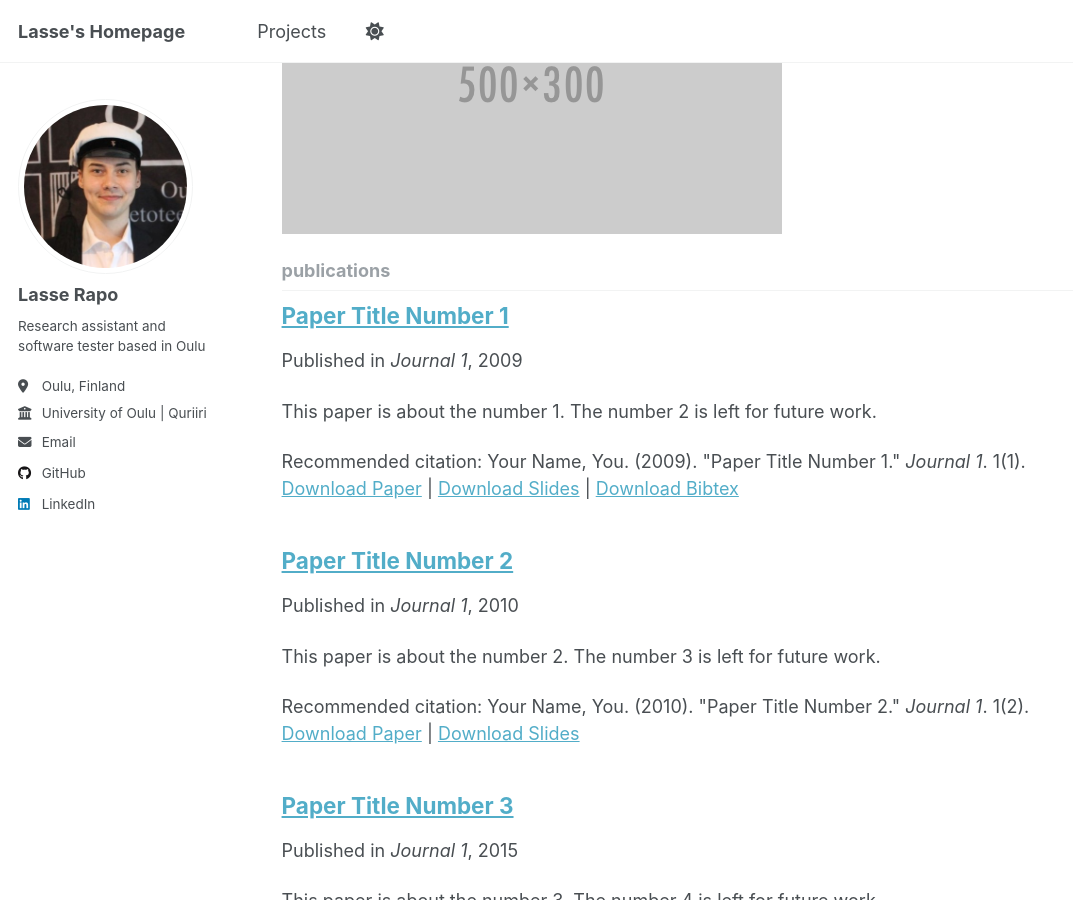
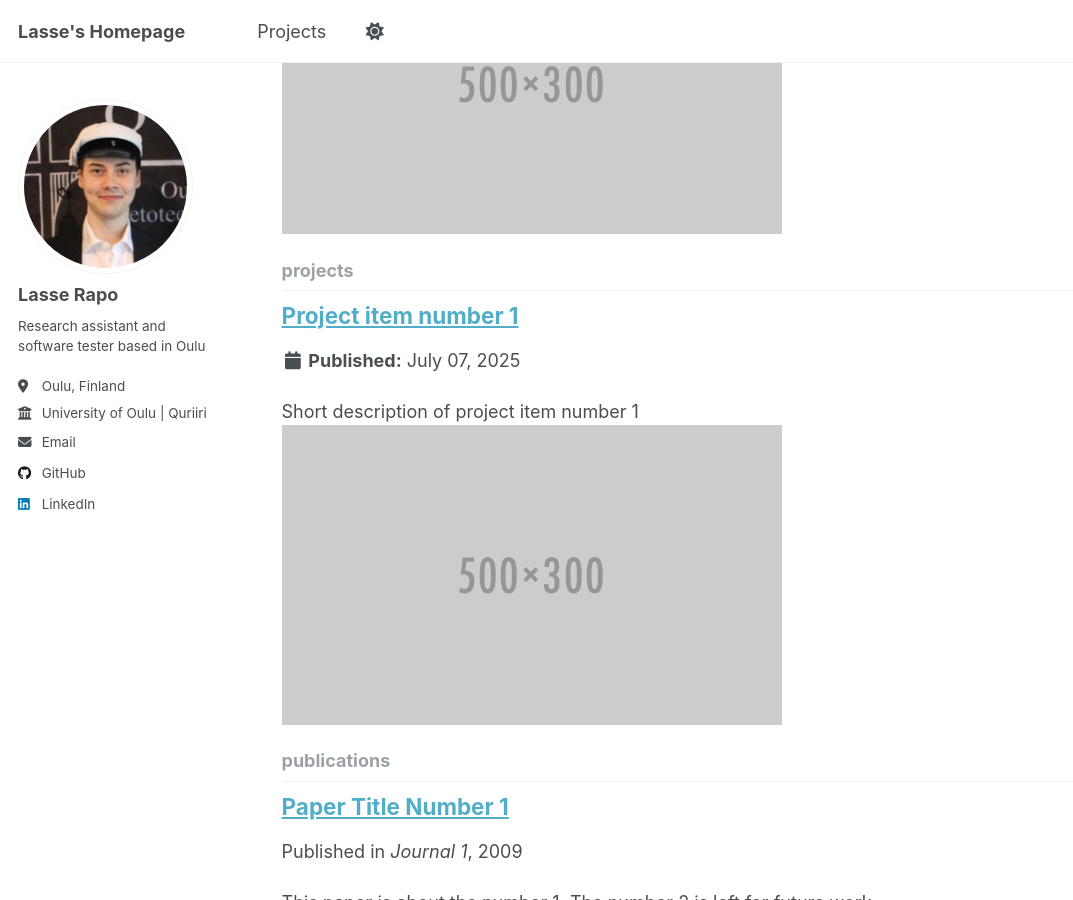
Before and after one commit to LasseRapo/lasserapo.github.io, a Jekyll site: the page built from _pages/collection-archive.html, in a window 1280 px wide and 900 px high, scrolled down 851 px. Shown: the whole window, without its empty margins (0-1073 px from the left). Built offline with Jekyll 4.4.1, drawn with Linux system fonts in a browser that asks for light colours; a script that is not in the unit is left out; part of the change alters nothing that is shown.

Commit message:
Update _config.yml

```diff
--- a/_config.yml
+++ b/_config.yml
@@ -225,6 +225,9 @@ collections:
   portfolio:
     output: true
     permalink: /:collection/:path/
+  projects:
+    output:  true
+    permalink: /:collection/:path/
   talks:
     output: true
     permalink: /:collection/:path/
@@ -272,6 +275,15 @@ defaults:
   - scope:
       path: ""
       type: portfolio
+    values:
+      layout: single
+      author_profile: true
+      share: true
+      comment: true
+  # _projects
+  - scope:
+      path: ""
+      type: projects
     values:
       layout: single
       author_profile: true
```
